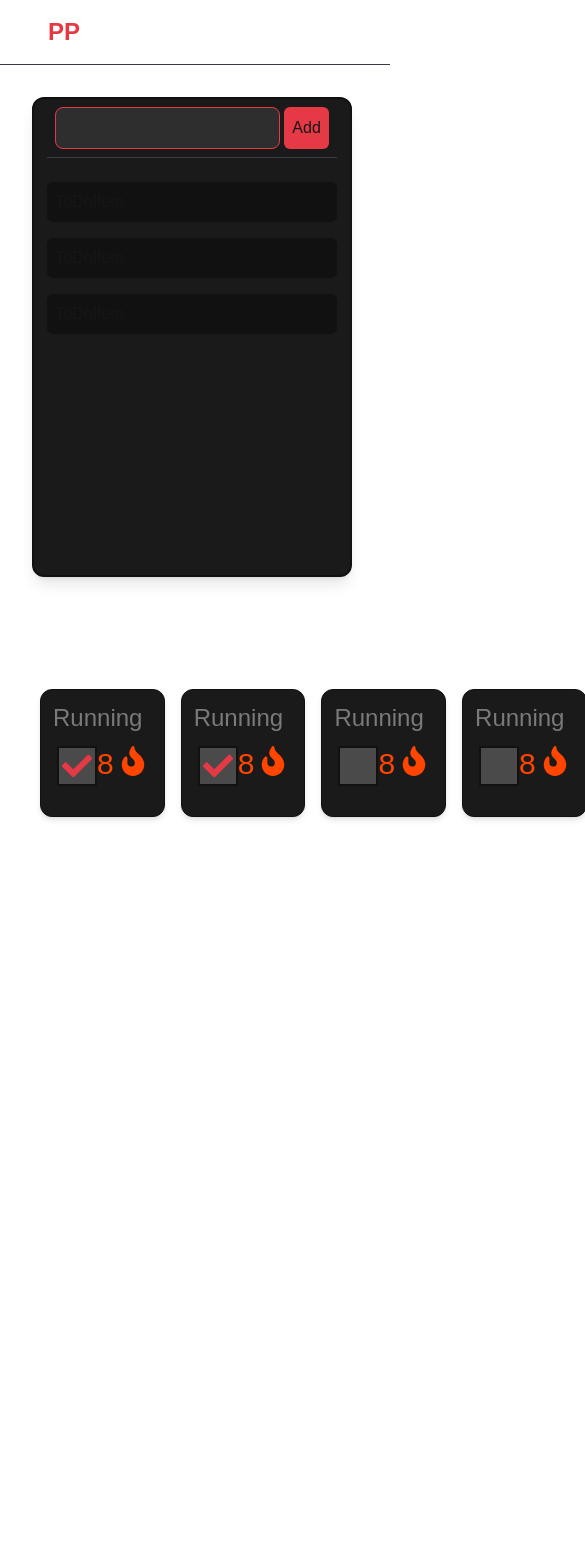
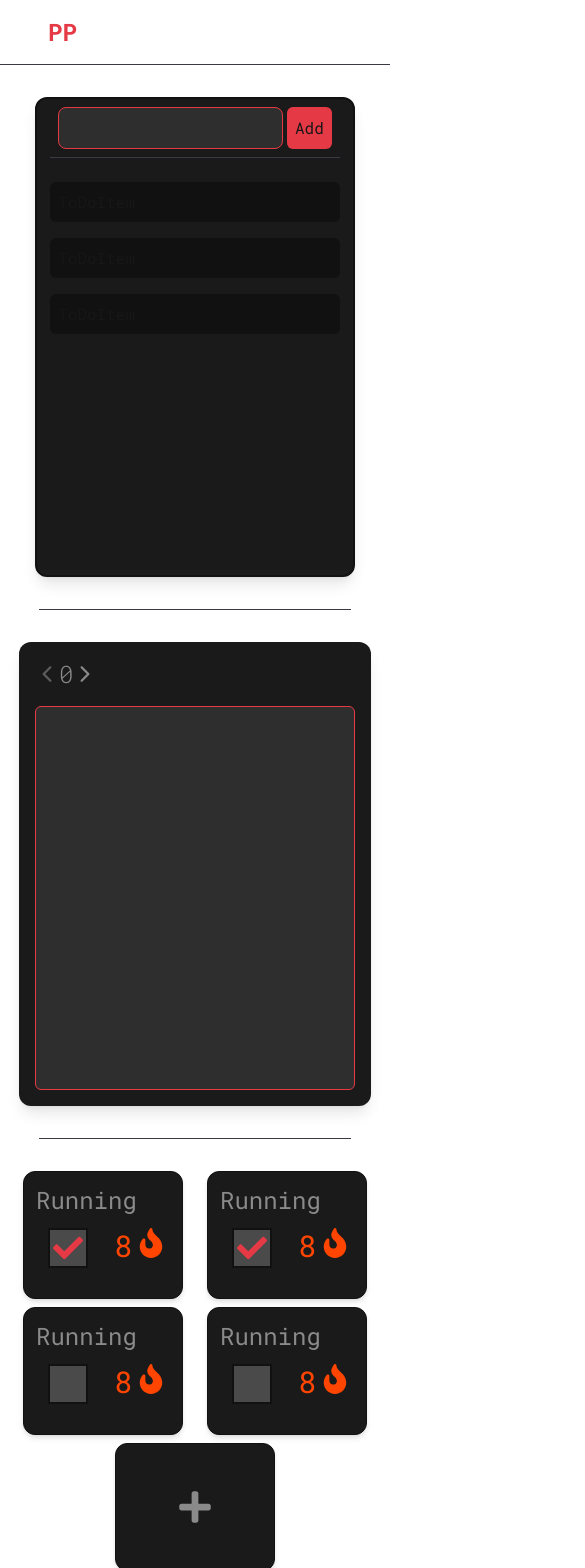
Before and after one commit to frojak4/PrimaryPage, a Next.js app: page /dashboard in a window 390 px wide. Shown: the top 1568 px of the page, 585 px wide, since content can reach past the window. Before the commit the page ends 844 px from the top, so only its background shows below. Built offline with nearby package versions, Linux system fonts and the light colour scheme.

Commit message:
Made notepad component and fixed layout for mobile

```diff
--- a/app/dashboard/page.tsx
+++ b/app/dashboard/page.tsx
@@ -1,12 +1,15 @@
 import HabitTrackContainer from "@/components/HabitTracker/HabitTrackContainer";
+import Notepad from "@/components/Notepad/Notepad";
 import ToDoContainer from "@/components/Todo-list/ToDoContainer";
 import React from "react";
 
 const DashboardPage = () => {
   return (
     <div className="h-[90vh] flex flex-col justify-between">
-      <div className="flex">
+      <div className="flex justify-between md:flex-row flex-col items-center">
         <ToDoContainer />
+        <div className="w-[80%] md:hidden border-t border-mutedmidgray mx-auto"></div>
+        <Notepad />
       </div>
       <HabitTrackContainer />
     </div>
--- a/app/layout.tsx
+++ b/app/layout.tsx
@@ -1,5 +1,5 @@
 import type { Metadata } from "next";
-import { Geist, Geist_Mono } from "next/font/google";
+import { Geist, Geist_Mono, Roboto_Mono, Caveat } from "next/font/google";
 import "./globals.css";
 import Header from "@/components/Header";
 
@@ -10,6 +10,16 @@ const geistSans = Geist({
 
 const geistMono = Geist_Mono({
   variable: "--font-geist-mono",
+  subsets: ["latin"],
+});
+
+const robotoMono = Roboto_Mono({
+  variable: "--font-roboto-mono",
+  subsets: ["latin"],
+});
+
+const caveat = Caveat({
+  variable: "--font-caveat",
   subsets: ["latin"],
 });
 
@@ -25,9 +35,7 @@ export default function RootLayout({
 }>) {
   return (
     <html lang="en">
-      <body
-        className={`${geistSans.variable} ${geistMono.variable} antialiased`}
-      >
+      <body className={`${robotoMono.variable} ${caveat.variable} antialiased`}>
         <Header />
         {children}
       </body>
--- /dev/null
+++ b/components/HabitTracker/AddHabit.tsx
@@ -0,0 +1,14 @@
+import React from "react";
+import { FaPlus } from "react-icons/fa";
+
+const AddHabit = () => {
+  return (
+    <button className="border group border-darkGray bg-gray rounded-xl mx-2 h-32 md:w-48 w-40 shadow-md font-mono flex justify-center items-center">
+      <p className="text-4xl text-secondaryText group-hover:text-white/65">
+        <FaPlus />
+      </p>
+    </button>
+  );
+};
+
+export default AddHabit;
--- a/components/HabitTracker/HabitTrackContainer.tsx
+++ b/components/HabitTracker/HabitTrackContainer.tsx
@@ -1,14 +1,17 @@
 import React from "react";
 import HabitTrackItem from "./HabitTrackItem";
+import AddHabit from "./AddHabit";
 
 const HabitTrackContainer = () => {
   return (
     <div className="w-screen">
-      <div className="flex mx-8 mb-2">
+      <div className="w-[80%] md:hidden border-t border-mutedmidgray mx-auto"></div>
+      <div className="flex md:mx-8 mt-8 md:mt-0 mb-2 flex-wrap gap-2 md:flex-nowrap justify-center md:justify-start">
         <HabitTrackItem checked={true} />
         <HabitTrackItem checked={true} />
         <HabitTrackItem checked={false} />
         <HabitTrackItem checked={false} />
+        <AddHabit />
       </div>
     </div>
   );
--- a/components/HabitTracker/HabitTrackItem.tsx
+++ b/components/HabitTracker/HabitTrackItem.tsx
@@ -4,12 +4,12 @@ import { FaCheck } from "react-icons/fa";
 
 const HabitTrackItem = ({ checked }: { checked: boolean }) => {
   return (
-    <form className="border border-darkGray bg-gray rounded-xl mx-2 h-32 w-48 flex flex-col shadow-md">
+    <form className="border border-darkGray bg-gray rounded-xl mx-2 h-32 md:w-48 w-40 flex flex-col shadow-md font-mono">
       <p className="text-2xl p-3 text-secondaryText">Running</p>
       <div className="flex justify-between">
         <button
           type="submit"
-          className="group w-10 h-10 border-2 border-darkGray bg-lightestGray ml-4 text-3xl flex justify-center items-center"
+          className="group w-10 h-10 border-2 border-darkGray bg-lightestGray ml-6 text-3xl flex justify-center items-center"
         >
           {checked ? (
             <FaCheck className="text-red" />
--- a/components/Header.tsx
+++ b/components/Header.tsx
@@ -3,7 +3,7 @@ import React from "react";
 const Header = () => {
   return (
     <nav className="w-screen py-4 px-12 border-b border-mutedmidgray">
-      <h1 className="text-2xl font-bold text-red">PP</h1>
+      <h1 className="text-2xl font-bold text-red font-mono">PP</h1>
     </nav>
   );
 };
--- /dev/null
+++ b/components/Notepad/Notepad.tsx
@@ -0,0 +1,46 @@
+"use client";
+import React, { useState } from "react";
+import { IoIosArrowBack, IoIosArrowForward } from "react-icons/io";
+
+const Notepad = () => {
+  const [page, setPage] = useState<number>(0);
+
+  const handlePageBack = () => {
+    if (page > 0) {
+      setPage((prev) => prev - 1);
+    }
+  };
+
+  const handlePageForward = () => {
+    if (page < 10) {
+      setPage((prev) => prev + 1);
+    }
+  };
+
+  return (
+    <form className="m-8 p-4 bg-gray h-min rounded-xl shadow-lg font-sans text-2xl font-light flex flex-col">
+      <div className="flex text-2xl text-secondaryText pb-4">
+        <button
+          type="button"
+          onClick={handlePageBack}
+          className="hover:text-white/65 disabled:text-secondaryText/60"
+          disabled={page <= 0}
+        >
+          <IoIosArrowBack />
+        </button>
+        <p className="font-mono">{page}</p>
+        <button
+          type="button"
+          onClick={handlePageForward}
+          className="hover:text-white/65 disabled:text-secondaryText/60"
+          disabled={page >= 10}
+        >
+          <IoIosArrowForward />
+        </button>
+      </div>
+      <textarea className="h-96 w-80 rounded-md bg-lightGray resize-none p-2 border border-red focus:bg-lightestGray focus:outline-none focus:ring-1 focus:ring-accent" />
+    </form>
+  );
+};
+
+export default Notepad;
--- a/components/Todo-list/ToDoForm.tsx
+++ b/components/Todo-list/ToDoForm.tsx
@@ -8,7 +8,10 @@ const ToDoForm = () => {
         name="task"
         className="p-2 bg-lightGray border border-red rounded-lg focus:bg-lightestGray focus:outline-none focus:ring-1 focus:ring-accent"
       />
-      <button type="submit" className="bg-red hover:bg-red/80 px-2 rounded-md">
+      <button
+        type="submit"
+        className="bg-red hover:bg-red/80 px-2 rounded-md font-mono"
+      >
         Add
       </button>
     </form>
--- a/components/Todo-list/ToDoItem.tsx
+++ b/components/Todo-list/ToDoItem.tsx
@@ -14,7 +14,7 @@ const ToDoItem = () => {
   );
 
   return (
-    <div className="m-2 w-11/12 p-2 group rounded-md bg-darkGray text-center flex justify-between hover:shadow-md">
+    <div className="m-2 w-11/12 p-2 group rounded-md bg-darkGray text-center flex justify-between hover:shadow-md font-mono">
       <form action={completeAction}>
         <button type="submit">ToDoItem</button>
       </form>
--- a/tailwind.config.ts
+++ b/tailwind.config.ts
@@ -19,7 +19,12 @@ export default {
         accent: "#FF4500",
         mutedmidgray: "#3A3A44",
         lightestGray: "#4A4A4A",
-        secondaryText: "#7A7A7A",
+        secondaryText: "#8A8A8A",
+      },
+      fontFamily: {
+        sans: ["var(--font-caveat)"],
+        mono: ["var(--font-roboto-mono)"],
+        hand: ["var(--font-caveat)"],
       },
     },
   },
```
